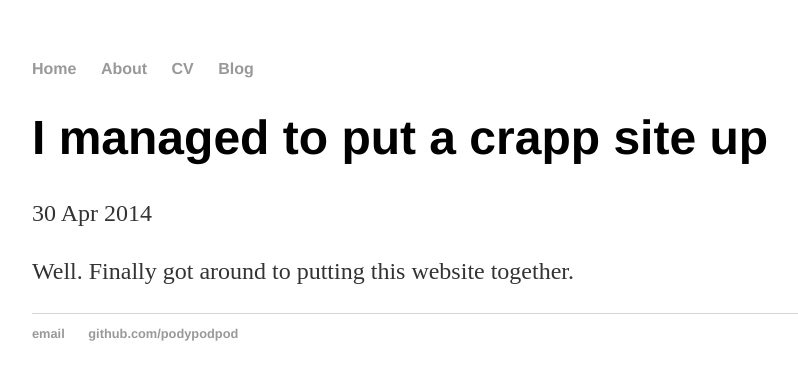
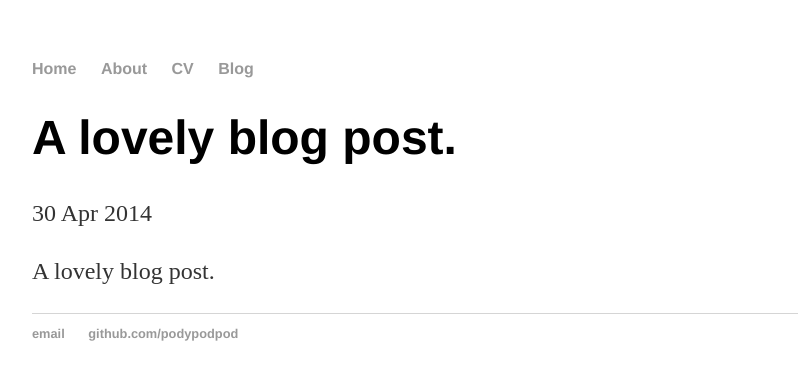
Before and after one commit to podypodpod/davidlomas.co.uk, a Jekyll site: the page built from _posts/2016-10-19-initial-commit.md, in a window 1280 px wide. Shown: the top 380 px of the page, without its empty margins (160-958 px from the left). Built offline with Jekyll 4.4.1, drawn with Linux system fonts in a browser that asks for light colours.

Commit message:
fixed spelling mistakes..

```diff
--- a/_posts/2016-10-19-initial-commit.md
+++ b/_posts/2016-10-19-initial-commit.md
@@ -1,7 +1,7 @@
 ---
 layout: post
-title: "I managed to put a crapp site up"
+title: "A lovely blog post."
 date: 2014-04-30
 ---
 
-Well. Finally got around to putting this website together.
+A lovely blog post.
--- a/about/index.html
+++ b/about/index.html
@@ -4,5 +4,5 @@ title: David Lomas
 ---
 <div class="blurb">
 	<h1>Website in progress, </h1>
-	<p>...sory</a></p>
+	<p>...sorry</a></p>
 </div><!-- /.blurb -->
--- a/cv/index.html
+++ b/cv/index.html
@@ -4,5 +4,5 @@ title: David Lomas
 ---
 <div class="blurb">
 	<h1>Website in progress, </h1>
-	<p>...sory</a></p>
+	<p>...sorry</a></p>
 </div><!-- /.blurb -->
--- a/index.html
+++ b/index.html
@@ -4,5 +4,5 @@ title: David Lomas
 ---
 <div class="blurb">
 	<h1>Website in progress, </h1>
-	<p>...sory</a></p>
+	<p>...sorry</a></p>
 </div><!-- /.blurb -->
```
